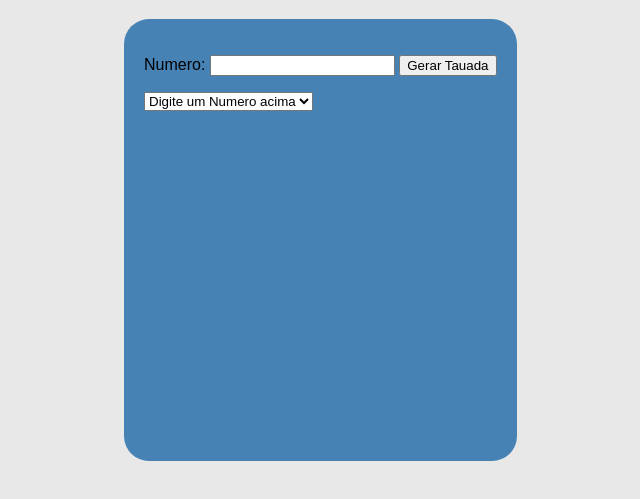
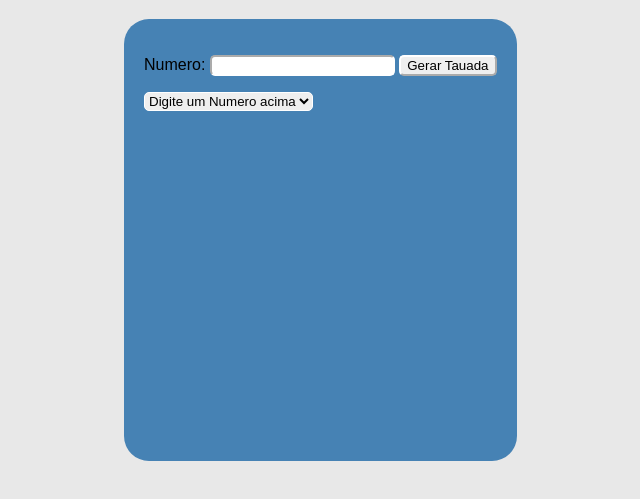
Before and after one commit to lorran10/Calculadora, a plain HTML site: page index.html in a window 1280 px wide. Shown: the part 61-560 px from the top of the page, without its empty margins (354-994 px from the left). Drawn offline with Linux system fonts and the light colour scheme.

Commit message:
modificação na borda de inputs

```diff
--- a/script.js
+++ b/script.js
@@ -3,7 +3,7 @@ function tabuada() {
   var tab = document.getElementById('seltab')
 
  if (num.value.length == 0){
-window.alert('Digite um nmero')
+window.alert('Por favor digite um numero!!')
 
 } else {
   var n = Number(num.value)
--- a/style.css
+++ b/style.css
@@ -17,3 +17,11 @@ margin-left:470px;
 padding:20px  20px 350px;
    font-family:Arial;
 }
+.div,input,select{
+
+border-radius:5px;
+  border-color:white;
+
+
+
+}
```
